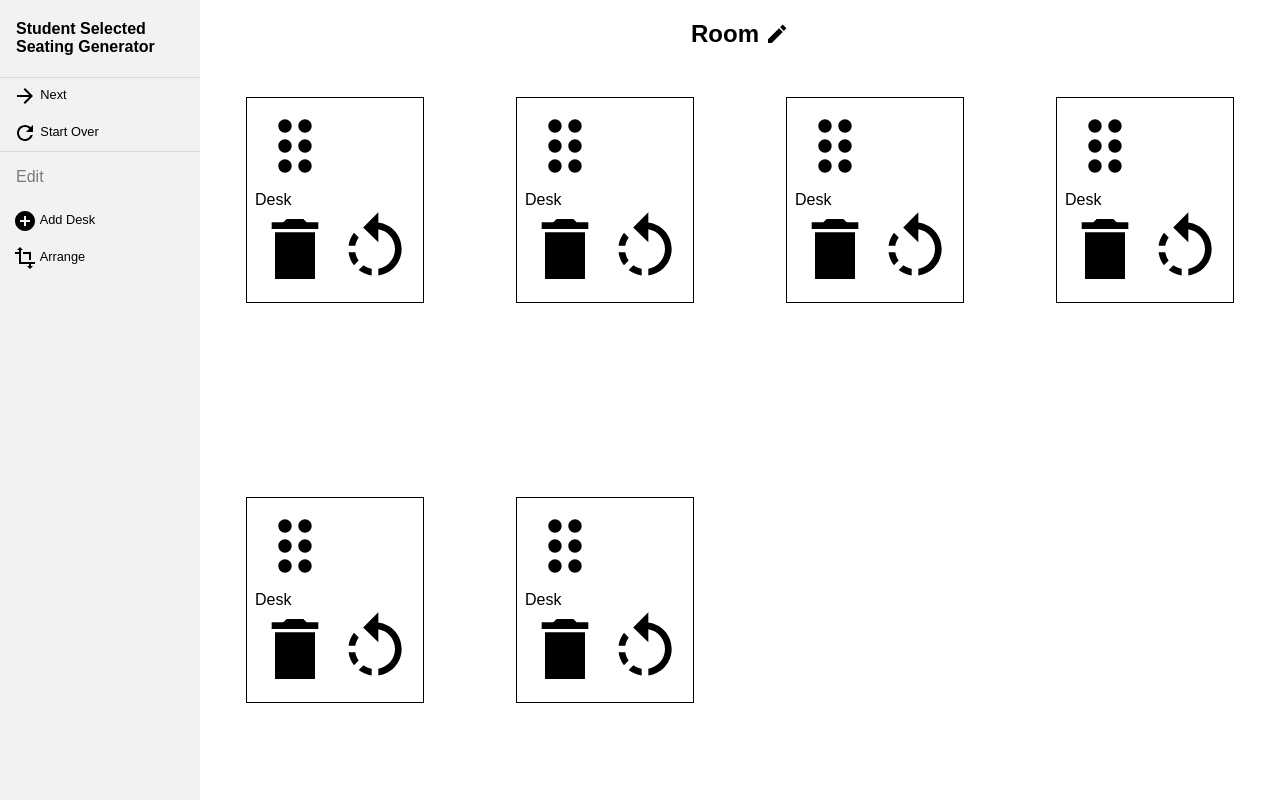
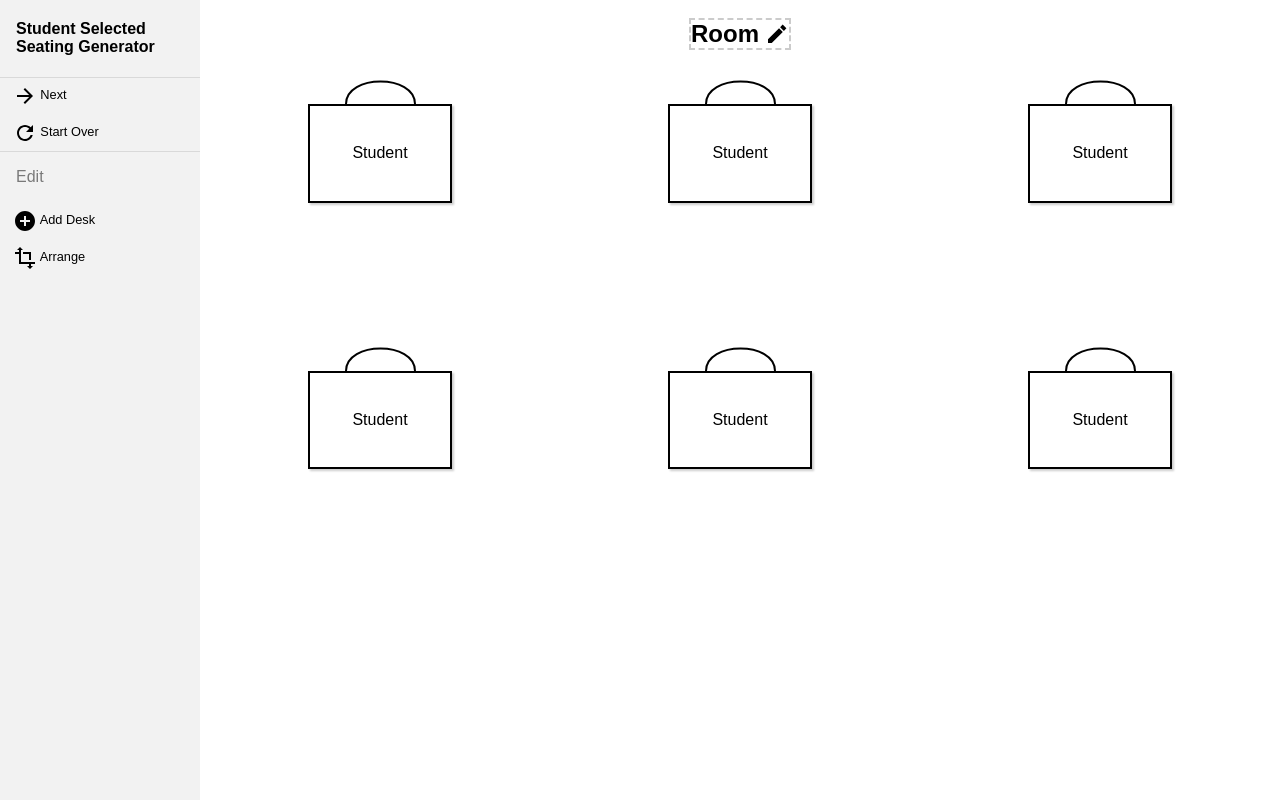
Before and after one commit to carsonreinke/student-selected-seating-generator, a Vue app: page /#/ in a window 1280 px wide. Both pictures are taken after a click on the item "New". Built offline with nearby package versions, Linux system fonts and the light colour scheme; a web font is replaced by a local one.

Commit message:
More updates

```diff
--- a/src/components/Desk.vue
+++ b/src/components/Desk.vue
@@ -1,6 +1,6 @@
 <template>
   <div
-    class="desk"
+    :class="{'desk': true, 'active': isDragging}"
     :draggable="isEditable"
     :style="{ left: desk.position.x + 'px', top: desk.position.y + 'px', transform: 'rotate(' +  desk.position.angle + 'deg)' }"
     @dragstart="onDragStart"
@@ -8,10 +8,25 @@
     @touchstart="onDragStart"
     @touchend="onDragEnd"
   >
+    <div class="icon">
+      <img alt src="../assets/images/desk.svg" />
+    </div>
+    <div class="container">
+      <div class="drag-handle">
         <img alt="Drag Me" src="../assets/images/drag.svg" v-if="isEditable" />
+      </div>
+      <div class="delete-handle">
+        <img
+          alt="Delete"
+          src="../assets/images/delete.svg"
+          @click="removeDesk(desk)"
+          v-if="isEditable"
+        />
+      </div>
       <!-- <img alt="Desk" src="../assets/images/desk.svg" /> -->
       <div class="name">{{ name() }}</div>
-    <img alt="Delete" src="../assets/images/delete.svg" @click="removeDesk(desk)" v-if="isEditable" />
+
+      <div :class="{ 'rotate-handle': true, 'active': isRotating }">
         <img
           alt="Rotate Me"
           src="../assets/images/rotate.svg"
@@ -19,6 +34,9 @@
           @touchstart="onRotateStart"
           v-if="isEditable"
         />
+      </div>
+      <div class="clear"></div>
+    </div>
   </div>
 </template>
 
@@ -36,6 +54,12 @@ export default {
   computed: {
     isEditable() {
       return this.editable;
+    },
+    isRotating() {
+      return this.rotating !== null;
+    },
+    isDragging() {
+      return this.initialPosition !== null;
     }
   },
   data: () => {
@@ -48,7 +72,7 @@ export default {
     ...mapActions(["moveDesk", "removeDesk", "rotateDesk"]),
     name() {
       const { desk } = this;
-      return desk.student === null ? "Desk" : desk.student.name;
+      return desk.student === null ? "Student" : desk.student.name;
     },
     onDragStart(event) {
       this.initialPosition = { x: event.clientX, y: event.clientY };
@@ -84,12 +108,15 @@ export default {
       }
 
       this.moveDesk({ desk, x, y });
+
+      //Reset object
+      this.initialPosition = null;
     },
     onRotateStart(event) {
       //Concept copied from https://bl.ocks.org/joyrexus/7207044
       const { desk } = this,
         element = event.target,
-        rect = element.parentElement.getBoundingClientRect();
+        rect = element.parentElement.parentElement.getBoundingClientRect();
 
       event.preventDefault();
       event.stopPropagation();
@@ -173,24 +200,104 @@ export default {
 <style scoped>
 .desk {
   position: absolute;
-  padding: 0.5rem;
-  border: 1px solid black;
-  background: white;
+  width: 9em;
 }
 
-.desk > img {
-  width: 5rem;
+.icon {
+  text-align: center;
+}
+
+.icon > img {
+  vertical-align: bottom;
+  text-align: center;
+  width: 50%;
+}
+
+.container {
+  position: relative;
+  border: 2px solid black;
 }
 
 .desk * {
   pointer-events: none;
 }
 
-.desk > img {
+.desk[draggable="true"] {
+  cursor: grab;
+}
+
+.desk[draggable="true"].active {
+  cursor: grabbing;
+}
+
+.desk .drag-handle {
+  float: left;
+  width: 22px;
+  height: 22px;
+}
+
+.desk .drag-handle > img {
+  display: none;
+}
+
+.desk:hover .drag-handle > img {
+  display: block;
+}
+
+.delete-handle {
+  float: right;
+  width: 22px;
+  height: 22px;
+}
+
+.delete-handle > img {
+  display: none;
+  pointer-events: auto;
+  cursor: pointer;
+}
+
+.desk:hover .delete-handle > img {
+  display: block;
+}
+
+.name {
+  clear: both;
+  text-align: center;
+  padding: 1rem 2rem;
+}
+
+.desk .rotate-handle {
+  float: right;
+  width: 22px;
+  height: 22px;
+}
+
+.desk .rotate-handle > img {
+  display: none;
   pointer-events: auto;
 }
 
-.desk[draggable="true"] {
-  cursor: move;
+.desk:hover .rotate-handle > img,
+.rotate-handle.active > img {
+  display: block;
+}
+
+.clear {
+  clear: both;
+}
+
+@media screen {
+  .container {
+    box-shadow: 2px 2px 2px rgba(0, 0, 0, 0.2);
+  }
+
+  .container:hover {
+    box-shadow: 4px 4px 4px rgba(0, 0, 0, 0.2);
+  }
+}
+
+@media print {
+  .desk {
+  }
 }
 </style>
--- a/src/components/Room.vue
+++ b/src/components/Room.vue
@@ -66,12 +66,16 @@ export default {
   background-repeat: no-repeat;
   background-position-x: right;
   background-position-y: center;
+  outline-color: rgba(0, 0, 0, 0.2);
+  outline-style: dashed;
+  outline-width: 2px;
   padding-right: 30px;
   margin-right: 0;
 }
 
 #room div.name h2[contenteditable="true"]:focus {
   background-image: none;
+  outline-style: none;
   padding-right: 0;
   margin-right: 30px;
 }
--- a/src/components/Student.vue
+++ b/src/components/Student.vue
@@ -1,14 +1,6 @@
 <template>
   <div class="student">
-    <input type="text" :value="student.name" @input="onNameChange" />
-
-    <!--<select v-model="preferences" multiple>
-      <option
-        v-for="student in otherStudents"
-        :key="student.id"
-        :value="student.id"
-      >{{ student.name }}</option>
-    </select>-->
+    <div class="name"><input type="text" :value="student.name" @input="onNameChange" /></div>
     <multiselect
       :multiple="true"
       :value="preferences"
@@ -74,4 +66,18 @@ export default {
 </script>
 
 <style>
+.student {
+  clear: both;
+  width: 100%;
+}
+
+.student .name {
+  float: left;
+  width: 25%;
+}
+
+.multiselect {
+  float: right;
+  width: 75%;
+}
 </style>
--- a/src/views/StudentEditor.vue
+++ b/src/views/StudentEditor.vue
@@ -9,6 +9,8 @@
       </ul>
     </nav>
     <main>
+      <h2>Welcome</h2>
+      <p>TODO</p>
       <Student v-for="student in allStudents" :key="student.id" :student="student" />
     </main>
   </div>
```
Also changed, not shown: src/assets/images/desk.svg. Lines whose indentation alone changed are shown as unchanged.
